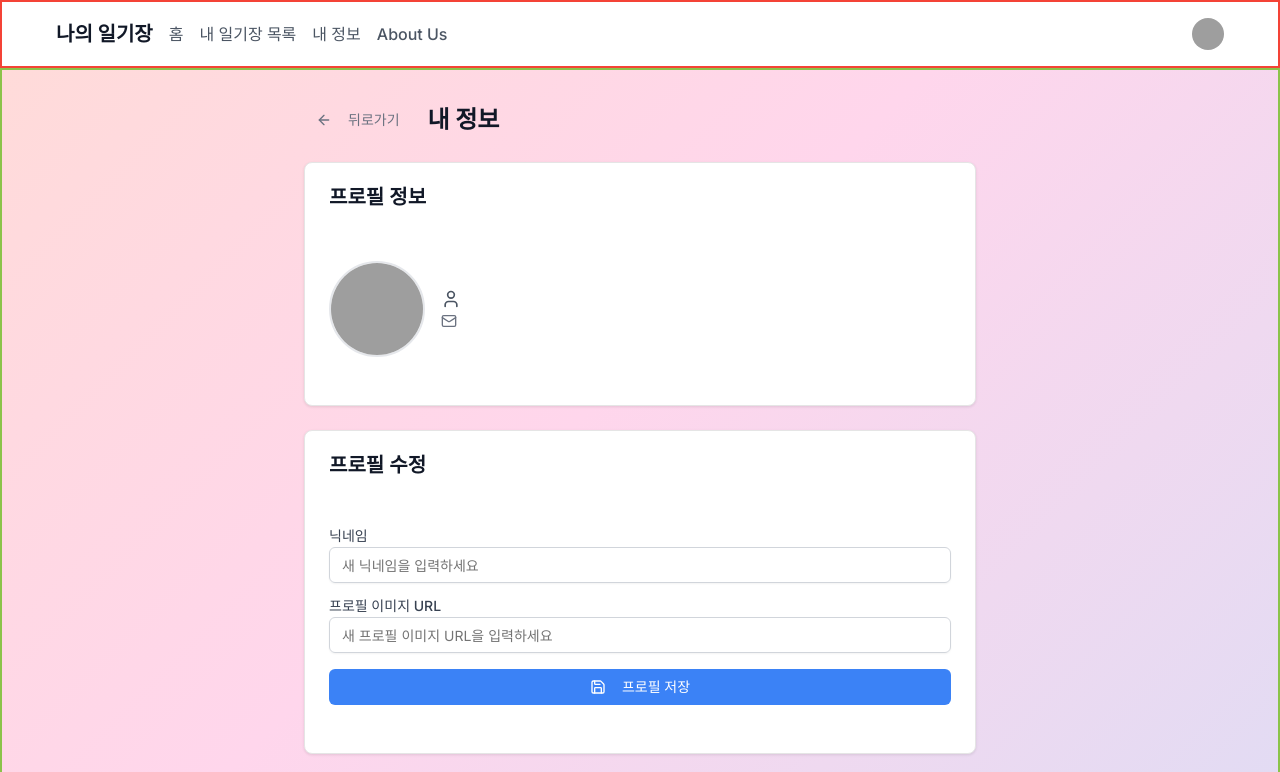
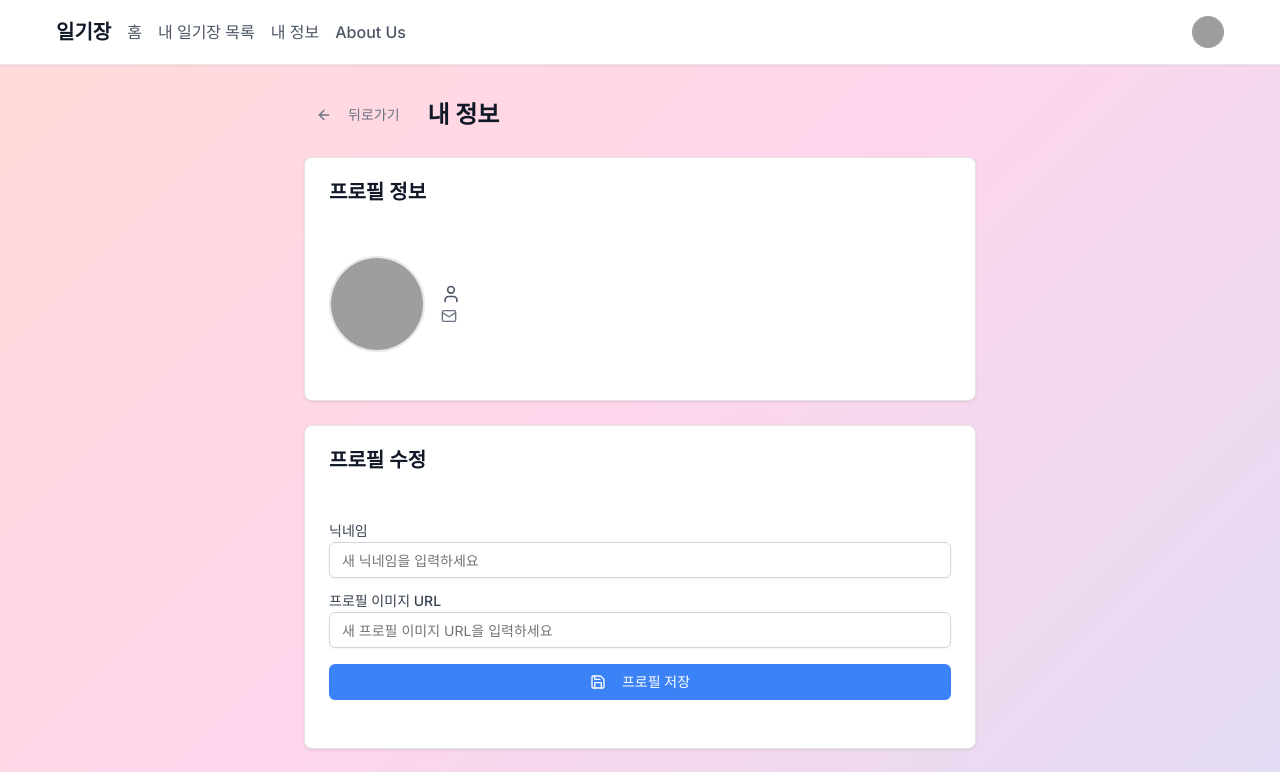
Before and after one commit to MelonSeo/Diary-web, a Next.js app: page /my-info in a window 1280 px wide. Shown: the top 772 px of the page. Built offline with nearby package versions, Linux system fonts and the light colour scheme; no server answers; grey boxes are pictures that could not be loaded.

Commit message:
css border line update

```diff
--- a/components/(home)/header.tsx
+++ b/components/(home)/header.tsx
@@ -87,7 +87,7 @@ export default function Header() {
             <div className={styles.container}>
                 <div className={styles.leftSection}>
                     <h1 className={styles.title}>
-                        <Link href="/">나의 일기장</Link> {/* 홈으로 이동하는 링크 */}
+                        <Link href="/">일기장</Link> {/* 홈으로 이동하는 링크 */}
                     </h1>
                     {/* 새로운 내비게이션 링크들 */}
                     <nav className={styles.navigation}>
--- a/styles/DiaryActions.module.css
+++ b/styles/DiaryActions.module.css
@@ -13,6 +13,8 @@
   border-radius: 0.375rem;
   font-weight: 500;
   transition: background-color 0.2s, border-color 0.2s, color 0.2s;
+  display: flex; /* Add flexbox */
+  align-items: center; /* Center items vertically */
 }
 
 .dark .editButton {
@@ -39,6 +41,8 @@
   font-weight: 500;
   border: none;
   transition: background-color 0.2s;
+  display: flex; /* Add flexbox */
+  align-items: center; /* Center items vertically */
 }
 
 .deleteButton:hover {
--- a/styles/Header.module.css
+++ b/styles/Header.module.css
@@ -7,8 +7,6 @@
     background-color: white;
     box-shadow: 0 1px 2px 0 rgba(0, 0, 0, 0.05); /* shadow-sm */
     border-bottom: 1px solid #e5e7eb; /* border-b */
-    /* CSS 모듈 적용 확인을 위한 임시 테두리 */
-    border: 2px solid #f44336; /* 빨간색 테두리 추가 */
 }
 
 .container {
--- a/styles/LandingHome.module.css
+++ b/styles/LandingHome.module.css
@@ -12,8 +12,6 @@
     color: #333;
     text-align: center;
     padding: 2rem 1rem;
-    /* CSS 모듈 적용 확인을 위한 임시 테두리 */
-    border: 2px solid #4caf50;
 }
 
 .mainContent {
--- a/styles/LoginForm.module.css
+++ b/styles/LoginForm.module.css
@@ -10,8 +10,6 @@
     align-items: center;
     justify-content: center;
     background: linear-gradient(135deg, #dbeafe 0%, #e0e7ff 100%); /* bg-gradient-to-br from-blue-50 to-indigo-100 */
-    /* CSS 모듈 적용 확인을 위한 임시 배경색 */
-    border: 3px solid #9c27b0; /* 보라색 테두리 추가 */
 }
 
 /* 로그인 카드 */
--- a/styles/UserProfileForm.module.css
+++ b/styles/UserProfileForm.module.css
@@ -7,8 +7,6 @@
     min-height: 100vh;
     /*background-color: #f9fafb;*/ /* bg-gray-50 */
     padding: 2rem 1rem; /* py-8 px-4 */
-    /* CSS 모듈 적용 확인을 위한 임시 테두리 */
-    border: 2px solid #8bc34a; /* 연두색 테두리 추가 */
 }
 
 .mainContent {
```
